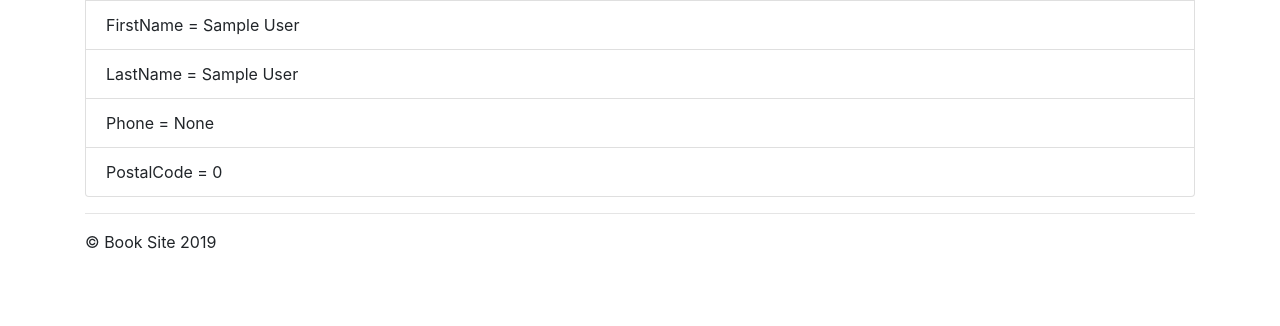
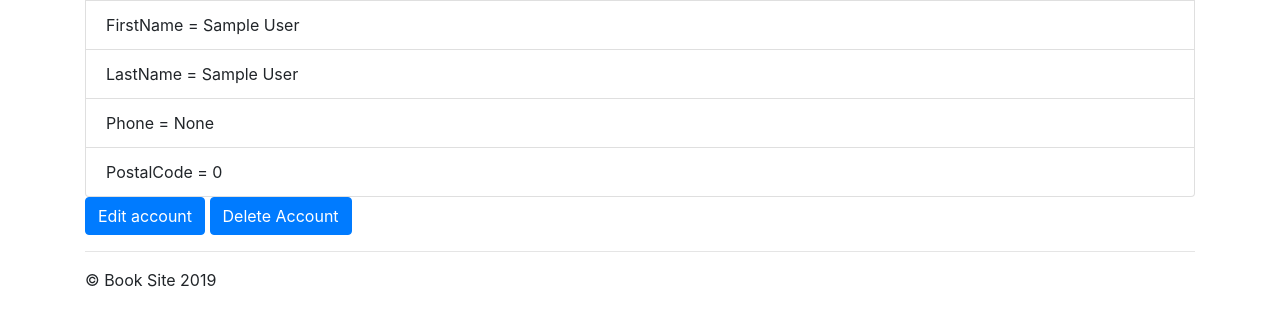
Before and after one commit to 98pontan/D0018E, a Flask app: page /myaccount in a window 1280 px wide. Shown: the part 301-627 px from the top of the page. Run offline with Flask 2, Linux system fonts and the light colour scheme; the visitor is signed in with stand-in values (Sample User, id 1); some libraries are stand-ins or nearby versions.

Commit message:
Implemented a part off edit and delete account functions

```diff
--- a/app.py
+++ b/app.py
@@ -6,7 +6,7 @@ from hashlib import sha3_256
 from functools import wraps
 from Models import UserForms
 
-from Models.UserForms import RegisterForm, LoginForm
+from Models.UserForms import RegisterForm, LoginForm, EditAccountForm
 
 """
 connection = pymysql.connect(host='localhost',
@@ -148,6 +148,12 @@ def myaccount():
     print(data)
     return render_template('myaccount.html', values=data)
 
+@app.route('/myaccount/<edit>', methods=['GET', 'POST'])
+@login_required
+def editaccount(edit):
+    form = EditAccountForm(request.form)
+
+    return 'Edit account'
 
 # category
 @app.route('/category')
--- a/templates/myaccount.html
+++ b/templates/myaccount.html
@@ -6,4 +6,6 @@
         <li class="list-group-item">{{ value }} = {{ values[value] }} </li>
     {% endfor %}
     </ul>
+    <a class="btn btn-primary" href="/myaccount/edit" role="button">Edit account</a>
+    <button type="button" class="btn btn-primary" href="/myaccount/delete">Delete Account</button>
 {% endblock %}
```
Also changed, not shown: Models/UserForms.py (+12 -0 lines).
